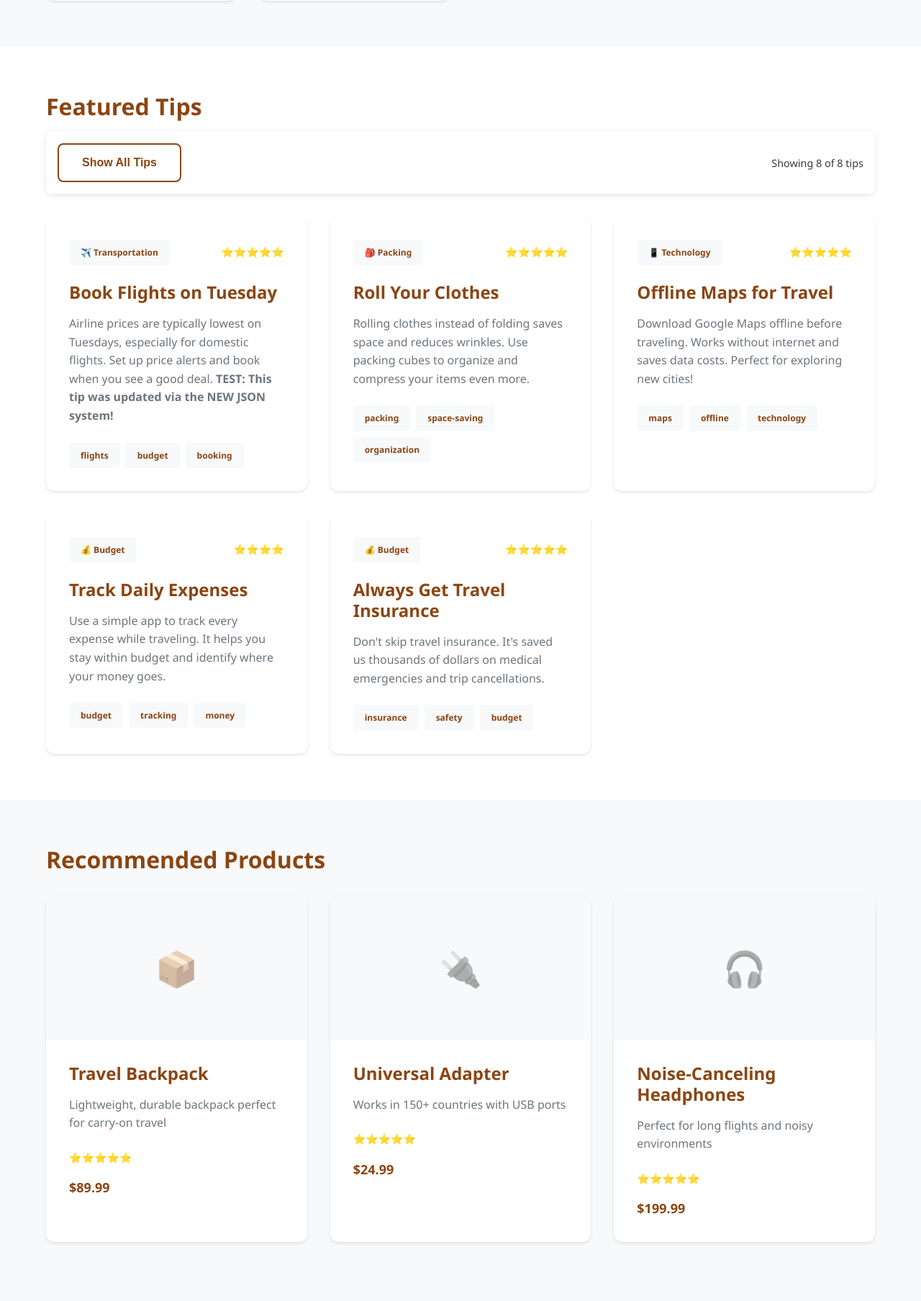
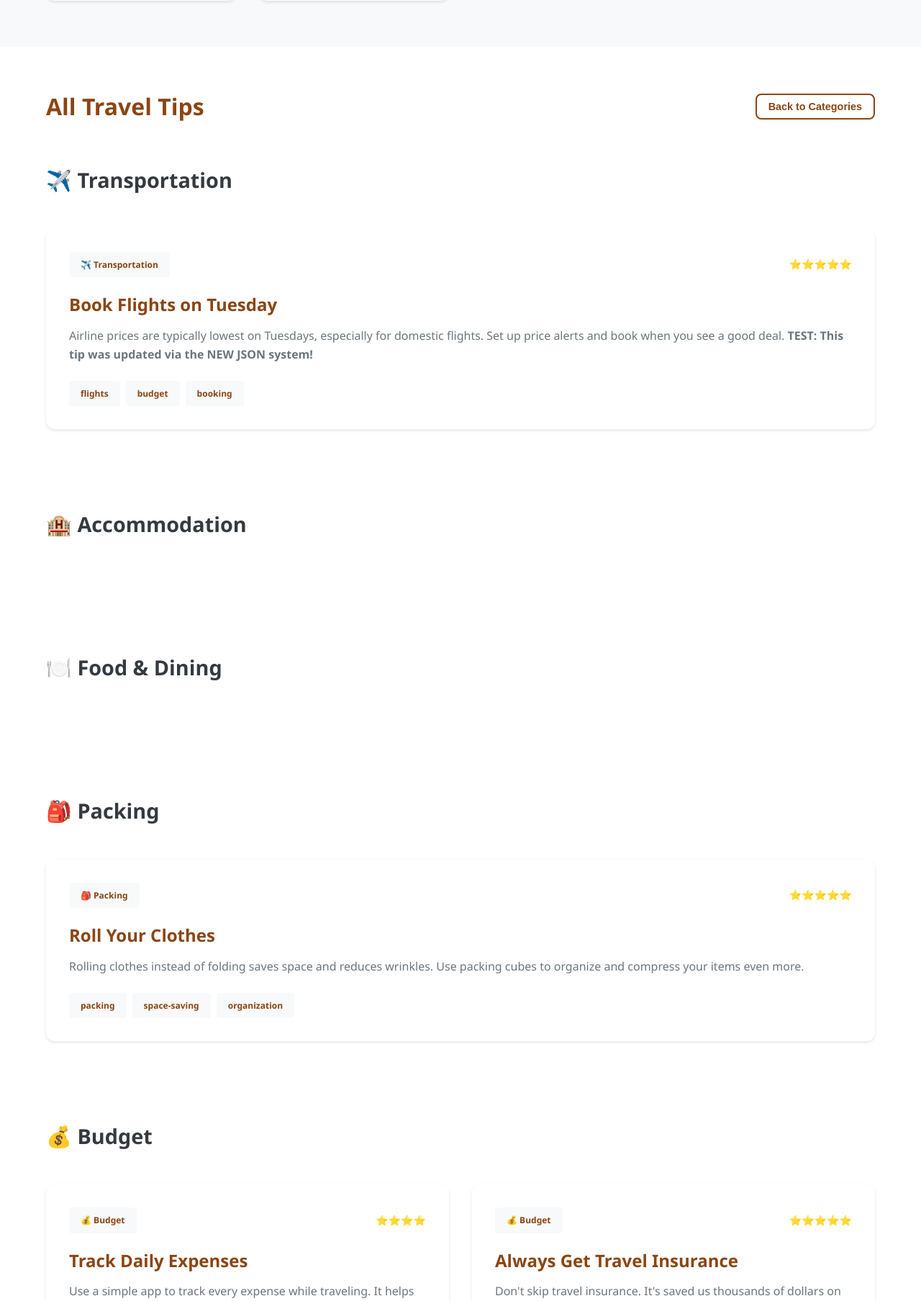
Before and after one commit to copenat/YearAway, a PHP site: page /and-now/hints-and-tips.html in a window 1280 px wide. Shown: the part 1556-3363 px from the top of the page at 72% size. Run offline with PHP 8.4, Linux system fonts and the light colour scheme.

Commit message:
Restructure hints-and-tips page: categories at top, scroll to sections
- Remove Featured Tips section, show all tips organized by category
- Categories stay at top for easy navigation
- Click category cards to smoothly scroll to that section
- Add category headers with tip counts for each section
- Add 'Back to Categories' button for easy navigation
- Maintain members-only content filtering
- Better user experience with single-page browsing

```diff
--- a/and-now/css/style.css
+++ b/and-now/css/style.css
@@ -1112,3 +1112,61 @@
     color: white;
     transform: scale(1.05);
 }
+
+/* Category Sections */
+.category-section {
+    margin-bottom: 3rem;
+    padding: 2rem 0;
+    border-bottom: 1px solid var(--border-color);
+}
+
+.category-section:last-child {
+    border-bottom: none;
+}
+
+.category-header {
+    display: flex;
+    justify-content: space-between;
+    align-items: center;
+    margin-bottom: 2rem;
+    padding-bottom: 1rem;
+    border-bottom: 2px solid var(--primary-color);
+}
+
+.category-header h3 {
+    margin: 0;
+    color: var(--primary-color);
+    font-size: 1.8rem;
+    font-weight: 600;
+}
+
+.category-tip-count {
+    background: var(--primary-color);
+    color: white;
+    padding: 0.5rem 1rem;
+    border-radius: 20px;
+    font-size: 0.9rem;
+    font-weight: 500;
+}
+
+/* Smooth scrolling offset for fixed header */
+.category-section {
+    scroll-margin-top: 100px;
+}
+
+/* Section Header */
+.section-header {
+    display: flex;
+    justify-content: space-between;
+    align-items: center;
+    margin-bottom: 2rem;
+}
+
+.section-header h2 {
+    margin: 0;
+}
+
+.back-to-categories {
+    font-size: 0.9rem;
+    padding: 0.5rem 1rem;
+}
--- a/and-now/hints-and-tips.html
+++ b/and-now/hints-and-tips.html
@@ -70,17 +70,20 @@
             <div class="container">
                 <h2>Travel Categories</h2>
                 <div id="tips-categories-container">
-                    <!-- Content loaded from content/tips-categories.html -->
+                    <!-- Content loaded dynamically -->
                 </div>
             </div>
         </section>
 
-        <!-- Featured Tips -->
-        <section class="featured-tips">
+        <!-- All Tips by Category -->
+        <section class="all-tips">
             <div class="container">
-                <h2>Featured Tips</h2>
-                <div id="featured-tips-container">
-                    <!-- Content loaded from content/featured-tips.html -->
+                <div class="section-header">
+                    <h2>All Travel Tips</h2>
+                    <button class="btn btn-secondary back-to-categories">Back to Categories</button>
+                </div>
+                <div id="all-tips-container">
+                    <!-- Tips organized by category -->
                 </div>
             </div>
         </section>
--- a/and-now/js/tips-manager.js
+++ b/and-now/js/tips-manager.js
@@ -16,7 +16,7 @@
             await this.loadTipsData();
             this.setupEventListeners();
             this.renderCategories();
-            this.renderTips();
+            this.renderAllTipsByCategory();
             this.renderProducts();
             console.log('✅ Tips Manager initialized successfully');
         } catch (error) {
@@ -67,6 +67,13 @@
                 this.showAllTips();
             }
         });
+
+        // Back to categories button
+        document.addEventListener('click', (e) => {
+            if (e.target.classList.contains('back-to-categories')) {
+                this.backToCategories();
+            }
+        });
     }
 
     /**
@@ -93,56 +100,48 @@
     }
 
     /**
-     * Render tips based on current filter
+     * Render all tips organized by category
      */
-    renderTips() {
-        const container = document.getElementById('featured-tips-container');
+    renderAllTipsByCategory() {
+        const container = document.getElementById('all-tips-container');
         if (!container || !this.tipsData) return;
 
-        const filteredTips = this.getFilteredTips();
-        const tipsHtml = filteredTips.map(tip => this.renderTipCard(tip)).join('');
+        let allTipsHtml = '';
 
-        container.innerHTML = `
-            <div class="filter-controls">
-                <button class="btn btn-secondary show-all-tips">Show All Tips</button>
-                <span class="filter-info">Showing ${filteredTips.length} of ${this.tipsData.tips.length} tips</span>
+        // Group tips by category
+        this.tipsData.categories.forEach(category => {
+            const categoryTips = this.tipsData.tips.filter(tip => tip.category === category.name);
+
+            if (categoryTips.length > 0) {
+                const tipsHtml = categoryTips.map(tip => this.renderTipCard(tip)).join('');
+
+                allTipsHtml += `
+                    <div class="category-section" id="category-${category.id}">
+                        <div class="category-header">
+                            <h3>${category.icon} ${category.name}</h3>
+                            <span class="category-tip-count">${categoryTips.length} tips</span>
                         </div>
                         <div class="tips-grid">
                             ${tipsHtml}
                         </div>
+                    </div>
                 `;
             }
+        });
 
-    /**
-     * Get filtered tips based on current filter
-     */
-    getFilteredTips() {
-        if (!this.tipsData) return [];
-
-        let filtered = this.tipsData.tips;
-
-        // Filter by category
-        if (this.currentFilter !== 'all') {
-            const category = this.tipsData.categories.find(cat => cat.id === this.currentFilter);
-            if (category) {
-                filtered = filtered.filter(tip =>
-                    tip.category.toLowerCase().replace(' & ', '-').replace(' ', '-') === category.id
-                );
-            }
+        container.innerHTML = allTipsHtml;
     }
 
-        // Filter by authentication status
-        if (this.authSystem && !this.authSystem.isMember()) {
-            filtered = filtered.filter(tip => tip.isPublic);
-        }
-
-        return filtered;
-    }
 
     /**
      * Render individual tip card
      */
     renderTipCard(tip) {
+        // Filter out members-only content for non-members
+        if (this.authSystem && !this.authSystem.isMember() && !tip.isPublic) {
+            return '';
+        }
+
         const memberOnlyClass = !tip.isPublic ? 'members-only' : '';
         const memberIndicator = !tip.isPublic ? '<div class="member-indicator">🔒 Members Only</div>' : '';
         const testNote = tip.testNote ? ` <strong>${tip.testNote}</strong>` : '';
@@ -168,17 +167,23 @@
     }
 
     /**
-     * Filter tips by category
+     * Scroll to category section
      */
     filterByCategory(categoryId) {
-        this.currentFilter = categoryId;
-        this.renderTips();
-
         // Update active state
         document.querySelectorAll('.category-filter').forEach(btn => {
             btn.classList.remove('active');
         });
         document.querySelector(`[data-category="${categoryId}"]`).classList.add('active');
+
+        // Scroll to the category section
+        const targetSection = document.getElementById(`category-${categoryId}`);
+        if (targetSection) {
+            targetSection.scrollIntoView({
+                behavior: 'smooth',
+                block: 'start'
+            });
+        }
     }
 
     /**
@@ -190,16 +195,41 @@
     }
 
     /**
-     * Show all tips
+     * Show all tips (scroll to top)
      */
     showAllTips() {
-        this.currentFilter = 'all';
-        this.renderTips();
-
         // Remove active state from category buttons
         document.querySelectorAll('.category-filter').forEach(btn => {
             btn.classList.remove('active');
         });
+
+        // Scroll to the top of the tips section
+        const tipsSection = document.querySelector('.all-tips');
+        if (tipsSection) {
+            tipsSection.scrollIntoView({
+                behavior: 'smooth',
+                block: 'start'
+            });
+        }
+    }
+
+    /**
+     * Back to categories (scroll to categories section)
+     */
+    backToCategories() {
+        // Remove active state from category buttons
+        document.querySelectorAll('.category-filter').forEach(btn => {
+            btn.classList.remove('active');
+        });
+
+        // Scroll to the categories section
+        const categoriesSection = document.querySelector('.tips-categories');
+        if (categoriesSection) {
+            categoriesSection.scrollIntoView({
+                behavior: 'smooth',
+                block: 'start'
+            });
+        }
     }
 
     /**
@@ -208,7 +238,7 @@
     setAuthSystem(authSystem) {
         this.authSystem = authSystem;
         // Re-render tips when auth status changes
-        this.renderTips();
+        this.renderAllTipsByCategory();
     }
 
     /**
@@ -250,7 +280,7 @@
             ...tipData
         });
 
-        this.renderTips();
+        this.renderAllTipsByCategory();
         this.renderCategories();
     }
 }
```
Lines whose indentation alone changed are shown as unchanged.
